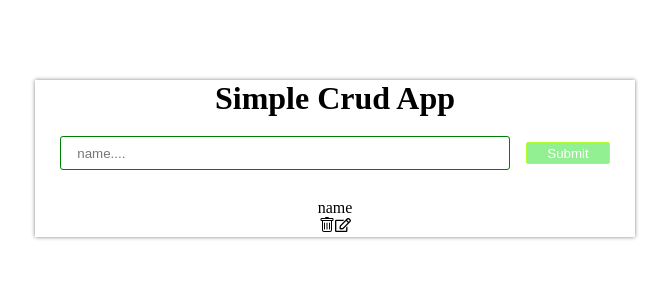
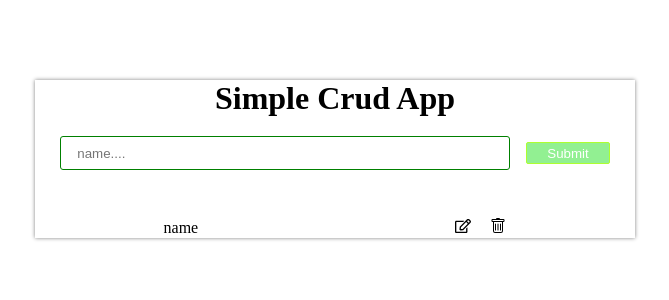
Before and after one commit to arnold-O/Reactcrud, a React (Create React App) app: page / in a window 1280 px wide. Shown: the top 300 px of the page, without its empty margins (305-974 px from the left). Built offline with nearby package versions, Linux system fonts and the light colour scheme.

Commit message:
initial commit

```diff
--- a/src/App.js
+++ b/src/App.js
@@ -1,19 +1,43 @@
 
+import { useState } from 'react';
 import './App.css';
+import Alert from './component/Alert';
 import List from './component/List';
 
 function App() {
+  const [name, setName] = useState('')
+  const [alert, setAlert] = useState({show:false, msg:"", type:""})
+
+
+
+  // handle submit functionality
   const handleSubmit = (e)=>{
+
     e.preventDefault()
+
+    if(!name){
+      setAlertOn(true, 'please enter values', 'banger')
+
+
+
+    }
   }
+
+    const setAlertOn = (show=false, msg="", type="")=>{
+
+      setAlert({show, msg, type})
+
+    }
+
   return (
     <div className='main-text'>
       <h1>Simple Crud App</h1>
+      {alert.show && <Alert {...alert}/>}
 
       <form onSubmit={handleSubmit} >
 
         <div >
-          <input type="text" className='input-text' placeholder='name....' />
+          <input type="text" value={name} onChange={(e)=>setName(e.target.value)} className='input-text' placeholder='name....' />
 
 
           <button type="submit"> Submit</button>
--- a/src/component/Alert.js
+++ b/src/component/Alert.js
@@ -0,0 +1,10 @@
+import React from 'react'
+
+export default function Alert({ msg, type }) {
+  return (
+
+
+        <div className={`all-${type}`}>{msg}</div>
+
+  )
+}
--- a/src/component/List.js
+++ b/src/component/List.js
@@ -5,13 +5,13 @@ import { FaRegEdit } from "react-icons/fa";
 export default function List() {
   return (
     <div>
-        <div>
+        <div className='listContan'>
             <div>
                 name
             </div>
-            <div>
-            <BsTrash/>
-            <FaRegEdit/>
+            <div >
+            <FaRegEdit className='edit-delet-cont' />
+            <BsTrash />
             </div>
         </div>
 
--- a/src/index.css
+++ b/src/index.css
@@ -38,5 +38,31 @@ button{
 
 form{
   margin-top: 1.2em;
-  margin-bottom: 1.8em;
+  margin-bottom: 3em;
 }
+
+.listContan{
+  display: flex;
+  align-items: center;
+  justify-content: space-around;
+}
+
+.edit-delet-cont{
+  margin-right: 1.2em;
+}
+
+.all-banger{
+  background-color: rgb(238, 102, 102);
+  color:#fff;
+  width:80%;
+  margin: 0 auto;
+  margin-top: 1.5em;
+}
+
+.all-rainbow{
+  background-color: rgb(142, 223, 142);
+  color:#fff;
+  width:80%;
+  margin: 0 auto;
+  margin-top: 1.5em;
+}
```
